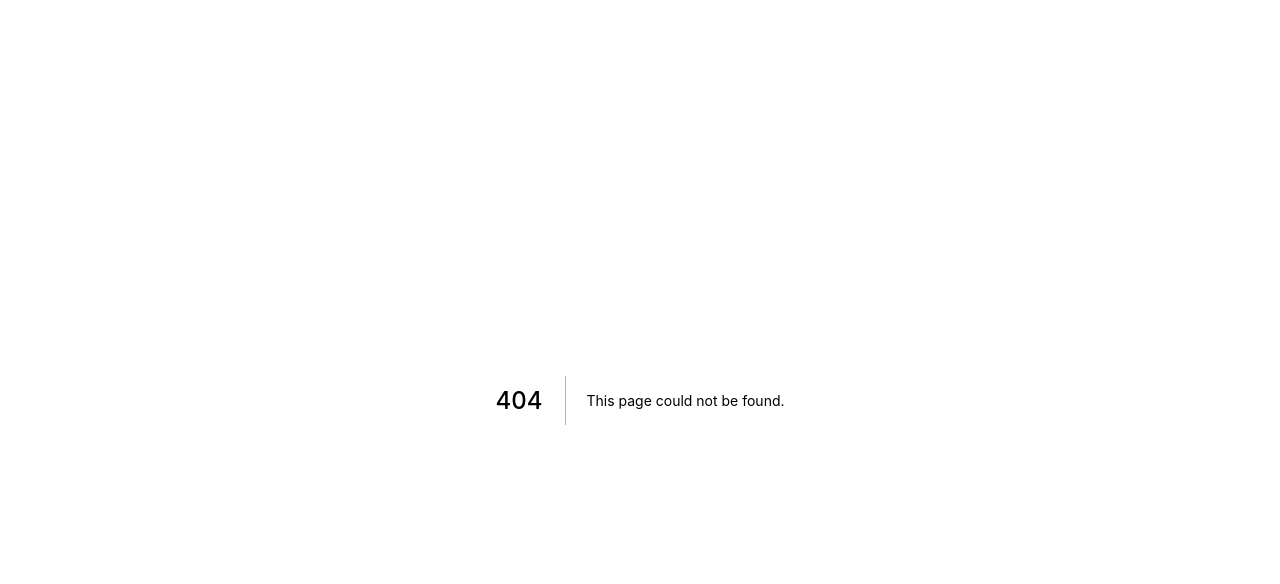
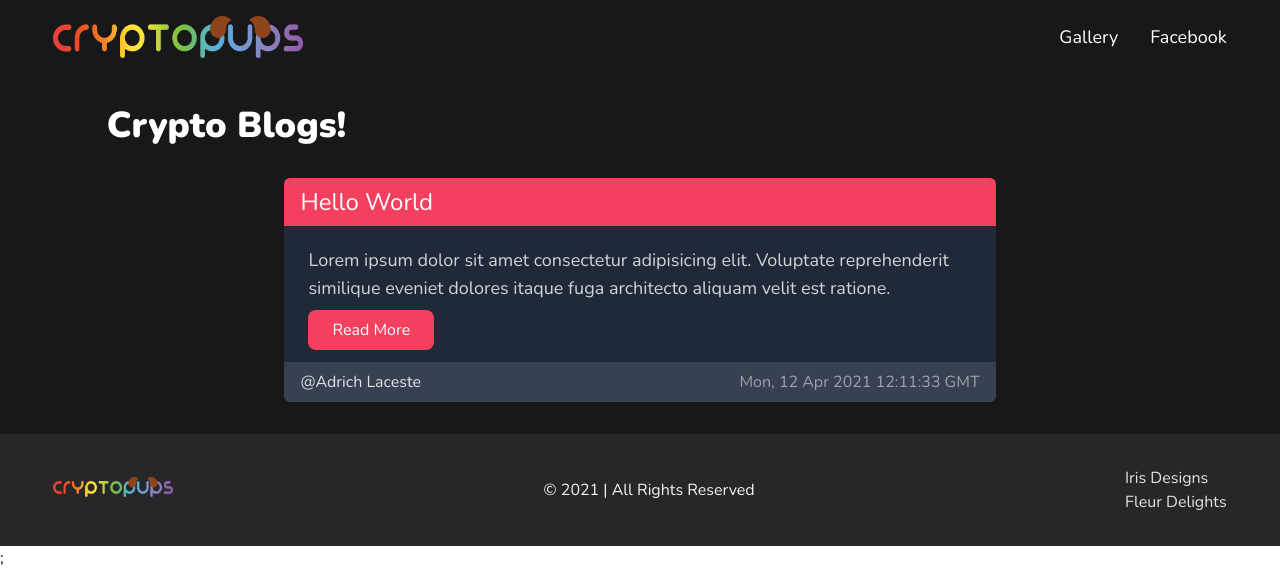
Before and after one commit to TheBoringDude/cryptopups, a Next.js app: page /blog in a window 1280 px wide. Before the commit this address had no page. Shown: the top 584 px of the page. Built offline with nearby package versions, Linux system fonts and the light colour scheme.

Commit message:
add:: preview for blogs page

```diff
--- /dev/null
+++ b/src/pages/blog/index.tsx
@@ -0,0 +1,50 @@
+import { BaseLayout } from '@layouts/base';
+
+import { Container } from '@components/container';
+import { SlideColorsContext, usePupsTheme } from '@lib/theme';
+import { LinkButton } from '@components/LinkButton';
+import { ThemeButton } from '@components/theme/buttons';
+
+const SampleBlogContent = {
+  title: 'Hello World',
+  excerpt:
+    'Lorem ipsum dolor sit amet consectetur adipisicing elit. Voluptate reprehenderit similique eveniet dolores itaque fuga architecto aliquam velit est ratione.',
+  date: new Date().toUTCString(),
+  author: 'Adrich Laceste'
+};
+
+const blog = SampleBlogContent;
+
+const BlogPage = () => {
+  const { pupmode } = usePupsTheme();
+
+  return (
+    <BaseLayout title="Blog | cryptopups!">
+      <Container layouts="w-5/6">
+        <div className="my-8">
+          <h2 className="text-4xl font-black text-white tracking-widde">Crypto Blogs!</h2>
+
+          <section className="my-8 w-2/3 mx-auto">
+            <div className="bg-coolGray-800 rounded-md">
+              <h3
+                className={`${SlideColorsContext[pupmode].color} text-2xl text-white py-2 pl-4 rounded-t-md`}
+              >
+                {blog.title}
+              </h3>
+              <div className="px-6 my-3">
+                <p className="text-gray-300 text-lg py-2">{blog.excerpt}</p>
+                <ThemeButton className="py-2 px-6 rounded-lg text-white">Read More</ThemeButton>
+              </div>
+              <div className="py-2 px-4 flex items-center justify-between bg-coolGray-700 rounded-b-md">
+                <h4 className="text-gray-200 hover:underline">@{blog.author}</h4>
+                <p className="text-gray-400">{blog.date}</p>
+              </div>
+            </div>
+          </section>
+        </div>
+      </Container>
+    </BaseLayout>
+  );
+};
+
+export default BlogPage;
```
